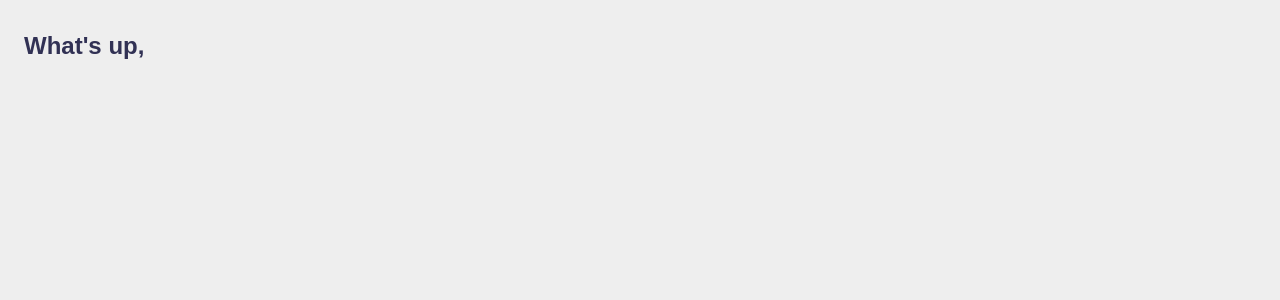
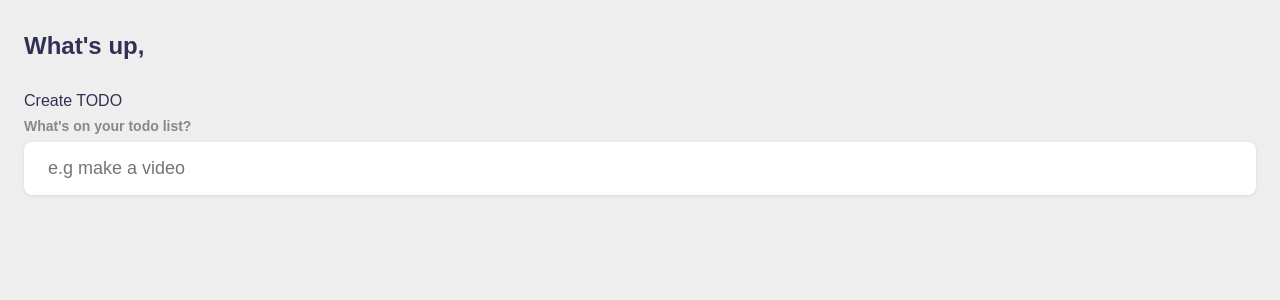
Before and after one commit to KausaChangs/to-do-app, a Vue app: page / in a window 1280 px wide. Shown: the top 300 px of the page. Built offline with nearby package versions, Linux system fonts and the light colour scheme.

Commit message:
added an input tag to the markup

```diff
--- a/src/App.vue
+++ b/src/App.vue
@@ -12,6 +12,8 @@ const todos_asc = computed(() =>
     return b.createdAt - a.createdAt;
   })
 );
+
+const addTodo = () => {};
 
 watch(name, (newVal) => {
   localStorage.setItem("name", newVal);
@@ -29,5 +31,19 @@ onMounted(() => {
         What's up, <input type="text" placeholder="name here" v-model="name" />
       </h2>
     </section>
+    <section class="create-todo">
+      <h3>Create TODO</h3>
+
+      <form @submit.prevent="addTodo">
+        <h4>What's on your todo list?</h4>
+        <input
+          type="text"
+          placeholder="e.g make a video"
+          v-model="input_content"
+        />
+
+        {{ input_content }}
+      </form>
+    </section>
   </main>
 </template>
```
